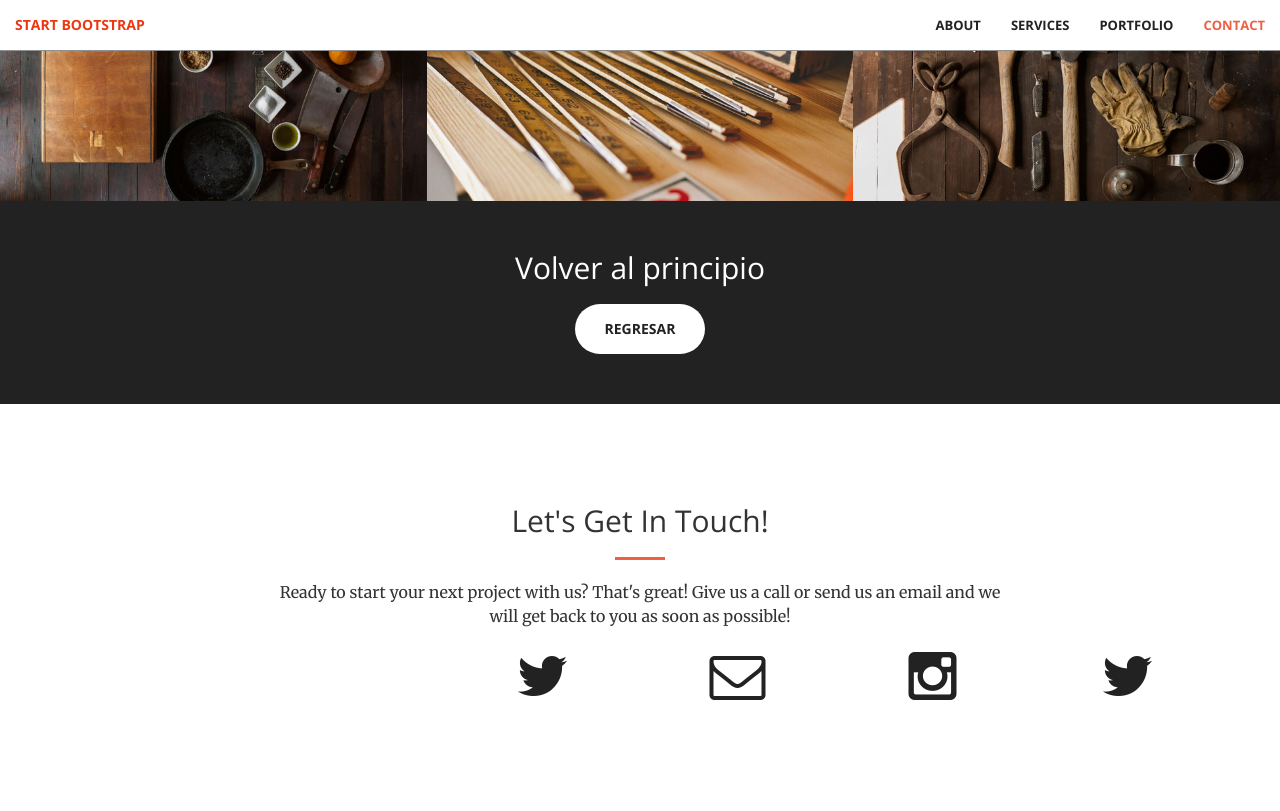
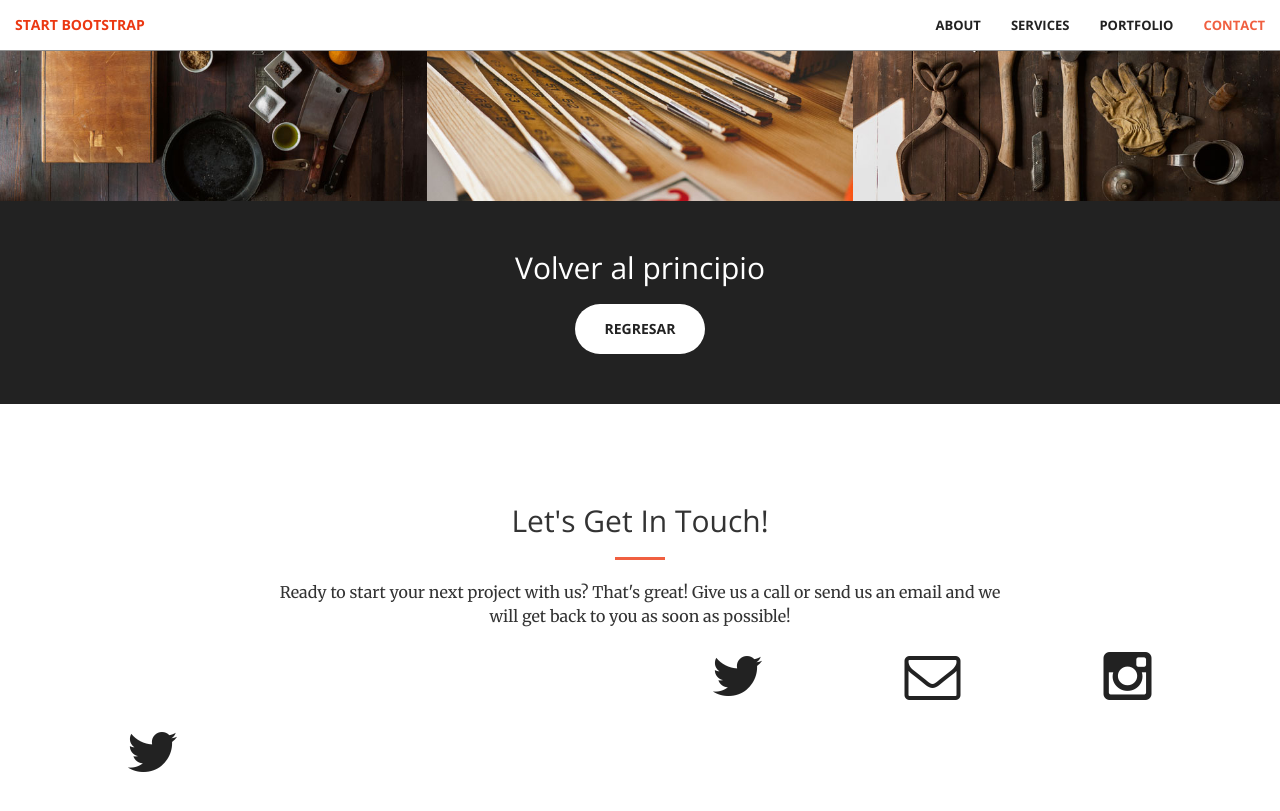
Before and after one commit to KatherineMerchanS/KatherineMerchanS.github.io, a Jekyll site: the page built from index.html, in a window 1280 px wide and 900 px high, scrolled down 2033 px. Shown: the top 811 px of the window. Built offline with Jekyll 4.4.1, drawn with Linux system fonts in a browser that asks for light colours.

Commit message:
Update contact.html

```diff
--- a/_includes/contact.html
+++ b/_includes/contact.html
@@ -6,7 +6,7 @@
                 <hr class="primary">
                 <p>Ready to start your next project with us? That's great! Give us a call or send us an email and we will get back to you as soon as possible!</p>
             </div>
-        <div class="col-lg-2 col-lg-offset-4 text-center">
+        <div class="col-lg-2 col-lg-offset-6 text-center">
             <a href="https://twitter.com/{{ site.twitter_username }}">
                 <i class="fa fa-twitter fa-3x wow bounceIn" data-wow-delay=".1s"></i>
                 <p>{{ site.twitter_username }}</p>
```
